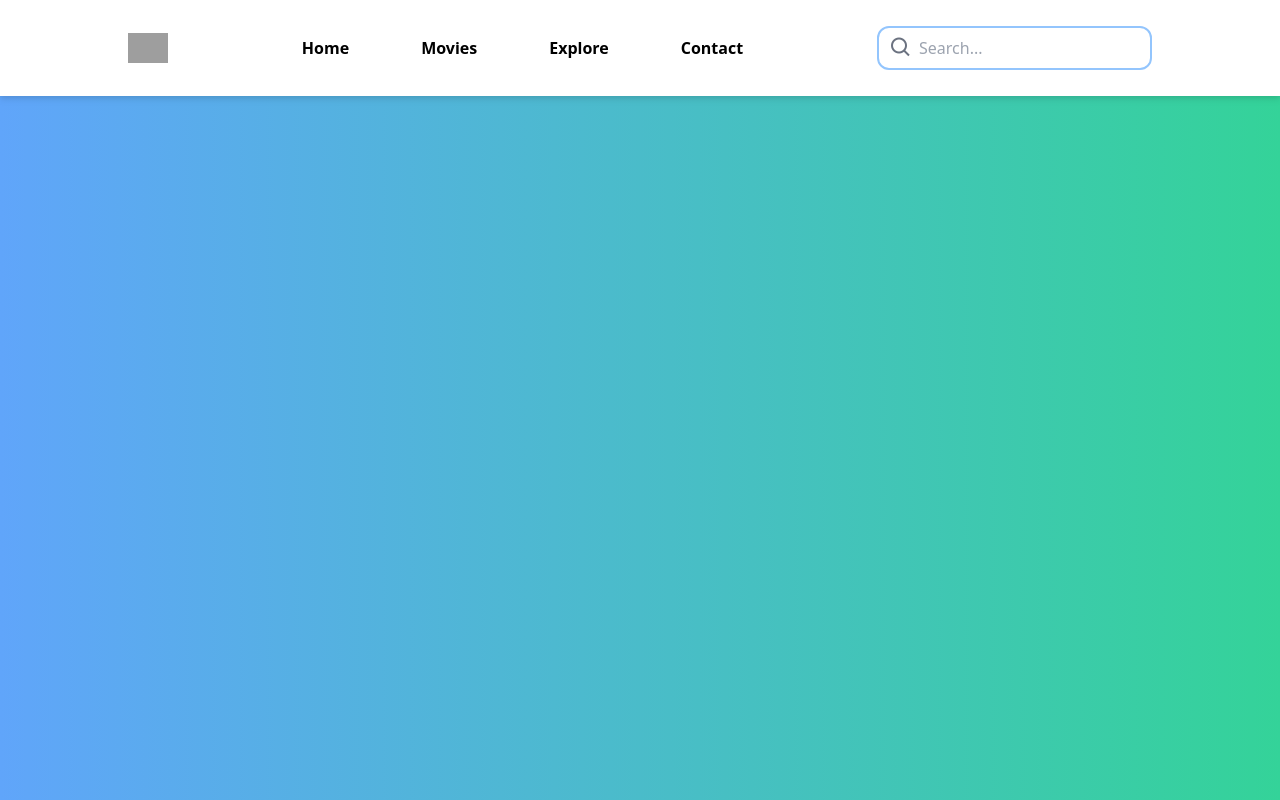
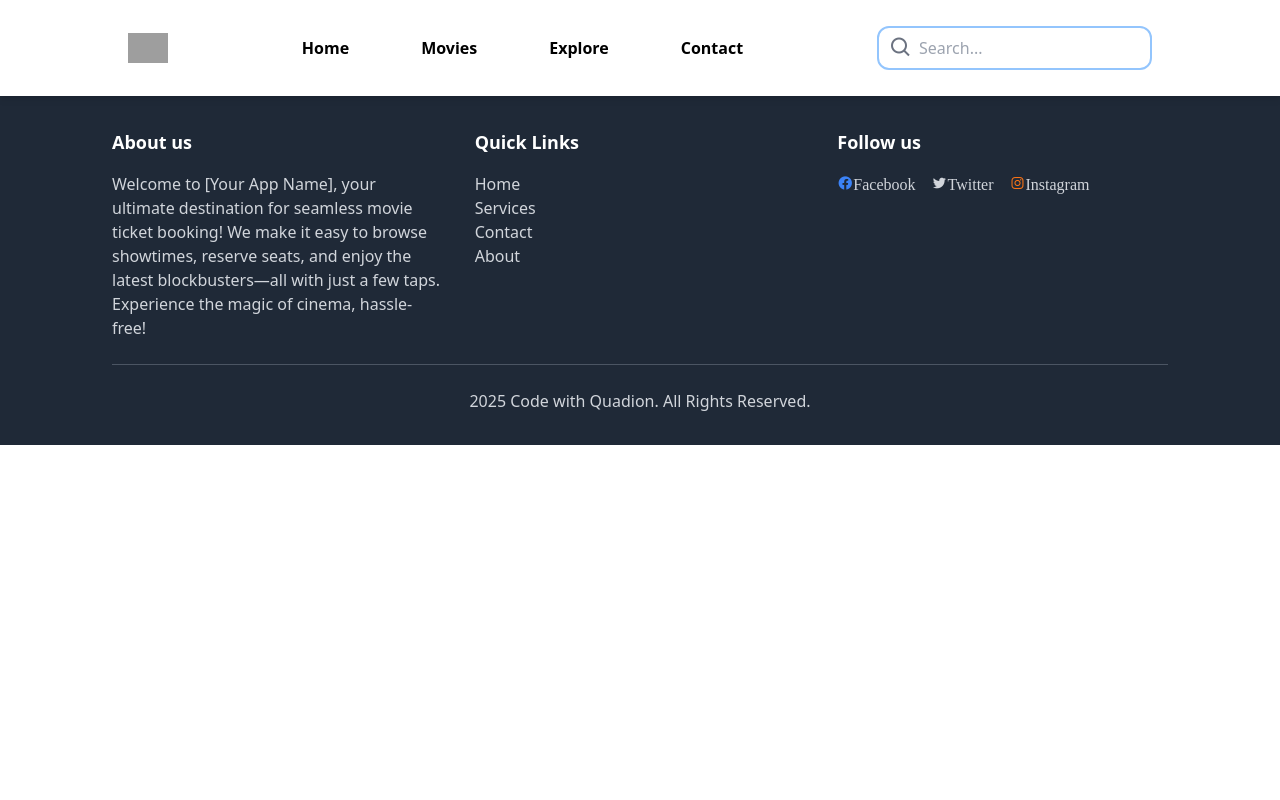
Before and after one commit to CeladaMartina/TicketBookingApp, a React (Create React App) app in the folder frontend/: page /Home in a window 1280 px wide. Built offline with nearby package versions, Linux system fonts and the light colour scheme; grey boxes are pictures that could not be loaded.

Commit message:
desarrollo de footer

```diff
--- a/frontend/package.json
+++ b/frontend/package.json
@@ -9,7 +9,6 @@
     "@testing-library/user-event": "^13.5.0",
     "@types/jest": "^27.5.2",
     "@types/node": "^16.18.126",
-    "@types/react": "^19.0.10",
     "@types/react-dom": "^19.0.4",
     "next": "^15.2.0",
     "react": "^19.0.0",
@@ -45,6 +44,7 @@
     ]
   },
   "devDependencies": {
+    "@types/react": "^19.0.10",
     "postcss-import": "^16.1.0",
     "tailwindcss": "^3.4.17"
   }
--- a/frontend/src/App.tsx
+++ b/frontend/src/App.tsx
@@ -3,14 +3,16 @@ import './App.css';
 import { Route, Routes } from 'react-router-dom';
 import Home from './components/Home/Home';
 import Header from './components/Header';
+import Footer from './components/Footer';
 
 const App: React.FC = () =>  {
   return (
-    <div className="container">
+    <div className="flex flex-col min-h-screen">
     <Header />
-      <Routes>
+      {/* <Routes>
         <Route path='/Home' element={<Home />} />
-      </Routes>
+      </Routes> */}
+    <Footer />
     </div>
   );
 }
--- /dev/null
+++ b/frontend/src/components/Footer.tsx
@@ -0,0 +1,78 @@
+import React from "react";
+//import { FaFacebook, FaTwitter, FaInstagram } from "react-icons/fa";
+
+const Footer = () => {
+  return (
+    //<div className="fixed bootom-0">
+      <footer className="bg-gray-800 px-4 md:px-16 lg:px-28 py-8">
+        <div className="grid grid-cols-1 md:grid-cols-3 gap-8">
+          <div>
+            <h2 className="text-lg font-bold mb-4 text-white">About us</h2>
+            <p className="text-gray-300">
+              Welcome to [Your App Name], your ultimate destination for seamless
+              movie ticket booking! We make it easy to browse showtimes, reserve
+              seats, and enjoy the latest blockbusters—all with just a few taps.
+              Experience the magic of cinema, hassle-free!
+            </p>
+          </div>
+          <div>
+            <h2 className="text-lg font-bold mb-4 text-white">Quick Links</h2>
+            <ul>
+              <li>
+                <a href="#" className="hover:underline text-gray-300">
+                  Home
+                </a>
+              </li>
+              <li>
+                <a href="#" className="hover:underline text-gray-300">
+                  Services
+                </a>
+              </li>
+              <li>
+                <a href="#" className="hover:underline text-gray-300">
+                  Contact
+                </a>
+              </li>
+              <li>
+                <a href="#" className="hover:underline text-gray-300">
+                  About
+                </a>
+              </li>
+            </ul>
+          </div>
+          <div>
+            <h2 className="text-lg font-bold mb-4 text-white">Follow us</h2>
+            <ul className="flex space-x-4">
+              <li>
+                <i className="bx bxl-facebook-circle text-blue-500">
+                  <a href="" className="hover:underline text-gray-300">
+                    Facebook
+                  </a>
+                </i>
+              </li>
+              <li>
+                <i className="bx bxl-twitter hover:underline text-gray-300">
+                  <a href="#" className="hover:underline text-gray-300">
+                    Twitter
+                  </a>
+                </i>
+              </li>
+              <li>
+                <i className="bx bxl-instagram text-orange-500">
+                  <a href="#" className="hover:underline text-gray-300">
+                    Instagram
+                  </a>
+                </i>
+              </li>
+            </ul>
+          </div>
+        </div>
+        <div className="border-t border-gray-600 pt-6 text-gray-300 text-center mt-6">
+          <p>2025 Code with Quadion. All Rights Reserved.</p>
+        </div>
+      </footer>
+    //</div>
+  );
+};
+
+export default Footer;
--- a/frontend/src/components/Header.tsx
+++ b/frontend/src/components/Header.tsx
@@ -4,7 +4,7 @@ const Header = () => {
     const [isMenuOpen, setIsMenuOpen] = useState(false)
 
   return (
-    <div className='w-full h-full absolute bg-gradient-to-r from-blue-400 to-emerald-400'>
+    // <div className='w-full h-full absolute bg-gradient-to-r from-blue-400 to-emerald-400'>
         <header className='flex justify-between items-center text-black py-6 px-8 md:px-32 bg-white drop-shadow-md'>
             <a href='#'>
                 <img src="https://cdn-icons-png.flaticon.com/512/9769/9769450.png" alt='' className='w-10 w hover:scale-105 transition-all'/>
@@ -41,7 +41,7 @@ const Header = () => {
                 </li>
             </div>
         </header>
-    </div>
+    //</div>
   )
 }
 
```
Also changed, not shown: 1 other file (tests, documents, lock files or other folders).
